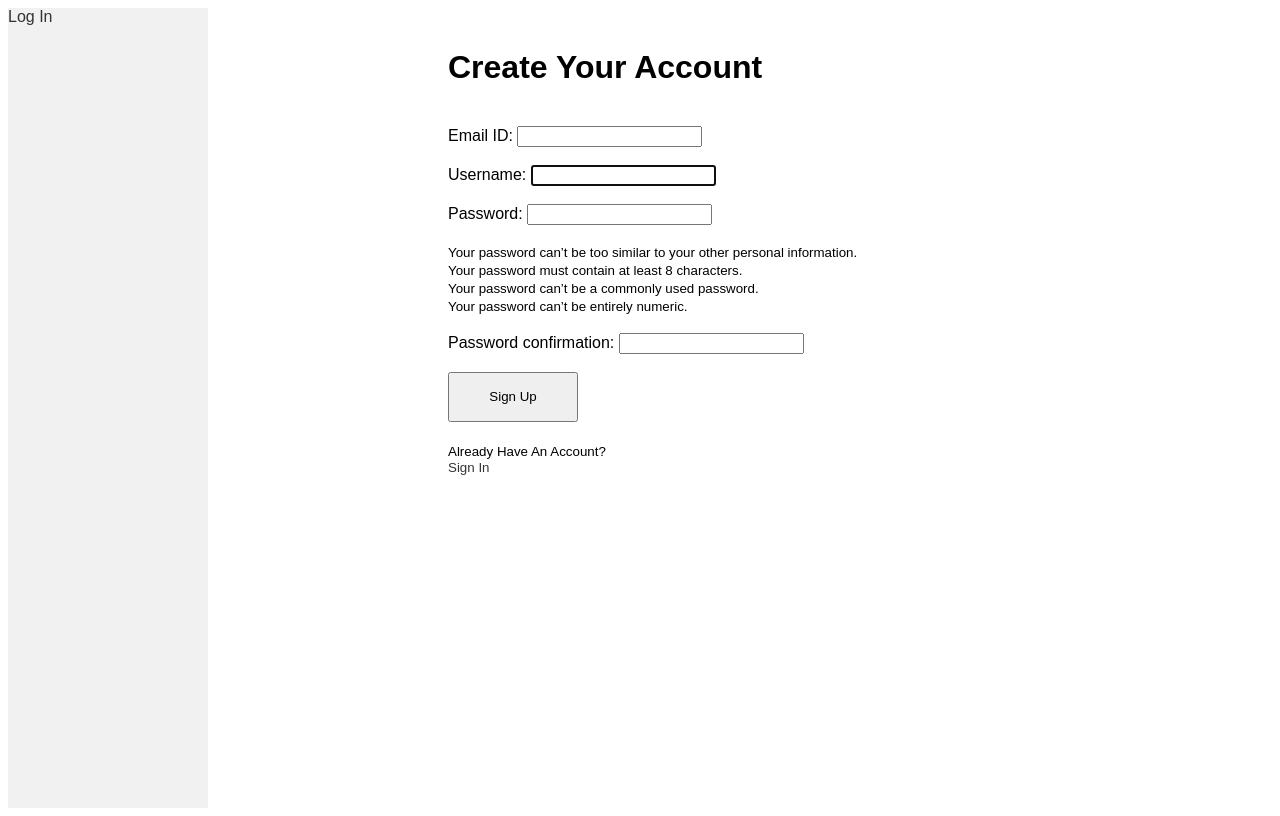
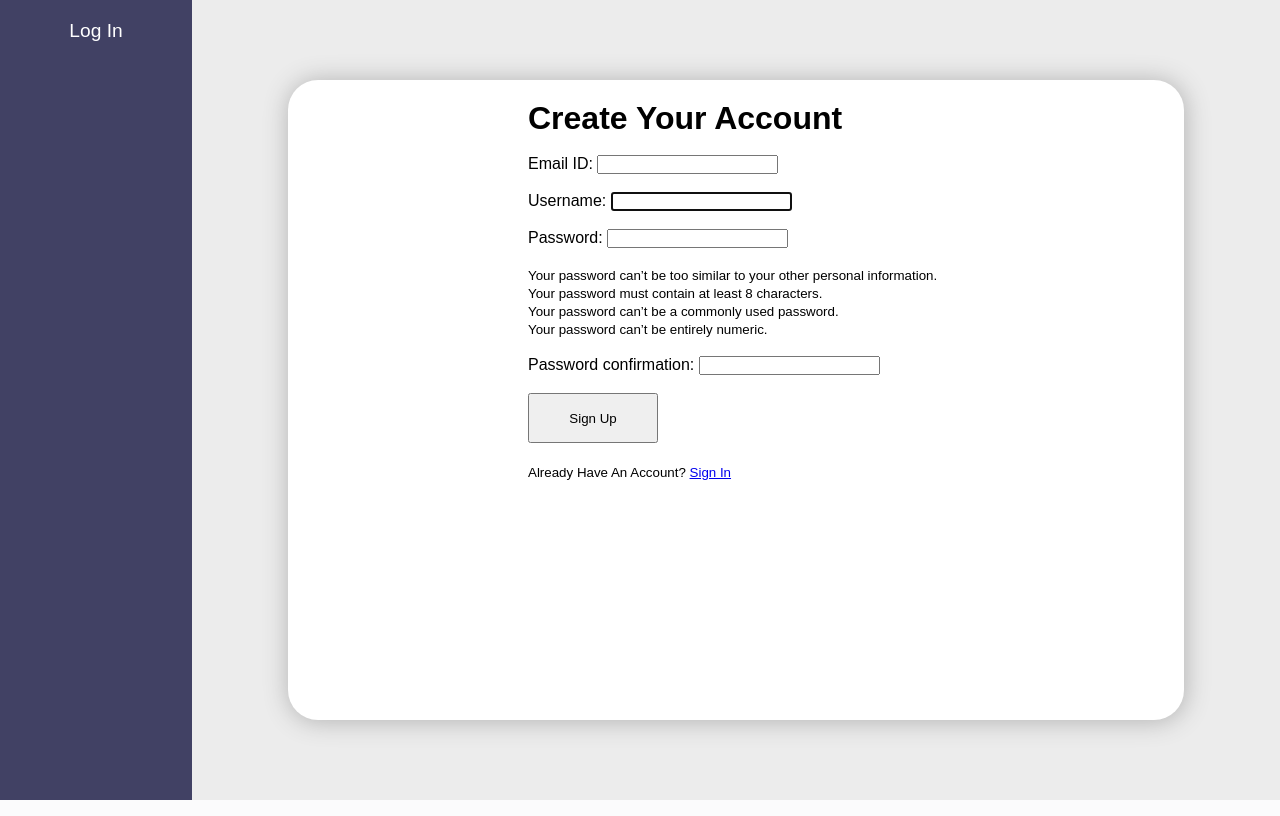
Before and after one commit to RedFibre/equipment, a Django app: page /register/ in a window 1280 px wide. Run offline with Django 4.2, Linux system fonts and the light colour scheme.

Commit message:
Omkar UI v0.1.1

```diff
--- a/django_project/equ/templates/equ/u_base.html
+++ b/django_project/equ/templates/equ/u_base.html
@@ -5,16 +5,17 @@
 <html>
 <head>
   <link rel="stylesheet" type="text/css" href="{% static 'css/style.css' %}">
+  <link rel="stylesheet" type="text/css" href="{% static 'css/u_projects.css' %}">
 </head>
 <body>
   <div class="container">
         <div class="sidebar">
           <ul>
             {% if user.is_authenticated %}
-            <li><a href="{% url 'u_projects' %}">Projects</a></li>
-            <li><a href="{% url 'u_help' %}">Help Blogs</a></li>
-            <li><a href="{% url 'u_settings' %}">Settings</a></li>
-            <li><a href="{% url 'logout' %}">Log Out</a></li>
+            <a href="{% url 'u_projects' %}"><li>Projects</li></a>
+            <a href="{% url 'u_help' %}"><li>Help Blogs</li></a>
+            <a href="{% url 'u_settings' %}"><li>Settings</li></a>
+            <a href="{% url 'logout' %}"><li>Log Out</li></a>
             {% else %}
             <a href="{% url 'login' %}">Log In</a>
             {% endif %}
--- a/django_project/static/css/style.css
+++ b/django_project/static/css/style.css
@@ -1,4 +1,4 @@
-
+/*
     .container {
       display: flex;
     }
@@ -32,10 +32,6 @@
       padding: 20px;
 
     }
-    body {
-      font-family: Arial, sans-serif;
-    }
-
     body {
       font-family: Arial, sans-serif;
     }
@@ -109,3 +105,113 @@
     .nav-link:hover {
       background-color: #ddd;
     }
+
+     */
+    :root{
+      --primary:rgb(65 65 100);
+      --secondary:rgb(97, 97, 131);
+    }
+
+
+     *{
+      box-sizing: border-box;
+      margin: 0;
+      padding: 0;
+      font-family: Arial, Helvetica, sans-serif;
+     }
+
+     ul{
+      list-style: none;
+     }
+
+     .container{
+      display: flex;
+      /* border: 1px solid black; */
+      background-color: #ececec;
+     }
+
+     .sidebar{
+      width: 15%;
+      height: 100vh;
+      background-color: var(--primary);
+      padding: 20px;
+     }
+
+     .sidebar ul{
+      list-style: none;
+      /* width: 100%; */
+     }
+
+     .sidebar a{
+      color: white;
+      text-decoration: none;
+      font-size: 1.2rem;
+      /* border: 1px solid black; */
+      text-align: center;
+      display: flex;
+      width: 100%;
+      border-radius: 50px;
+      align-items: center;
+      justify-content: center;
+     }
+
+     .sidebar li{
+      padding: 15px 0;
+    /* border: 1px solid black; */
+    /* border-radius: 50px; */
+    text-align: left;
+    width: 70%;
+     }
+
+     .sidebar a:hover{
+      cursor: pointer;
+      background-color: var(--secondary);
+     }
+
+     .content{
+      /* border: 1px solid black; */
+      border: none;
+      width: 70%;
+    height: 80vh;
+    margin: auto;
+    border-radius: 30px;
+    padding: 20px;
+    box-shadow: 1px 1px 25px 1px #b4b4b4;
+    background-color: white;
+     }
+
+
+     /* u_project css */
+     .calender{
+      position: fixed;
+      right: 10%;
+      /* top: 0; */
+      /* border: 1px solid black; */
+      padding: 30px 0;
+
+  }
+
+  .my_proj{
+      padding: 30px 0;
+      /* padding-bottom: 50px; */
+      border-bottom: 1px solid #d9d9d9;
+  }
+
+  .project_list{
+    padding: 20px 0;
+    height: 75%;
+  }
+
+  .create_project{
+    color: white;
+    text-decoration: none;
+    background: #3d3d90;
+    padding: 15px 20px;
+    border-radius: 30px;
+    background-color: var(--primary);
+  }
+
+  .create_project:hover{
+    cursor: pointer;
+    background-color: var(--secondary)  ;
+  }
```
